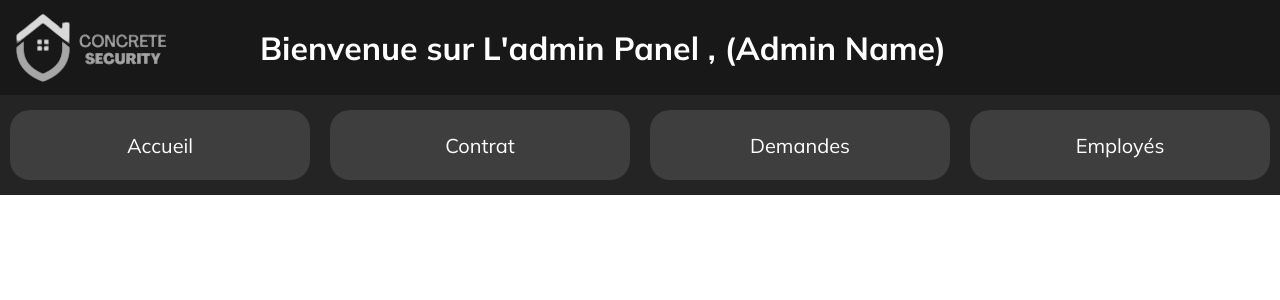
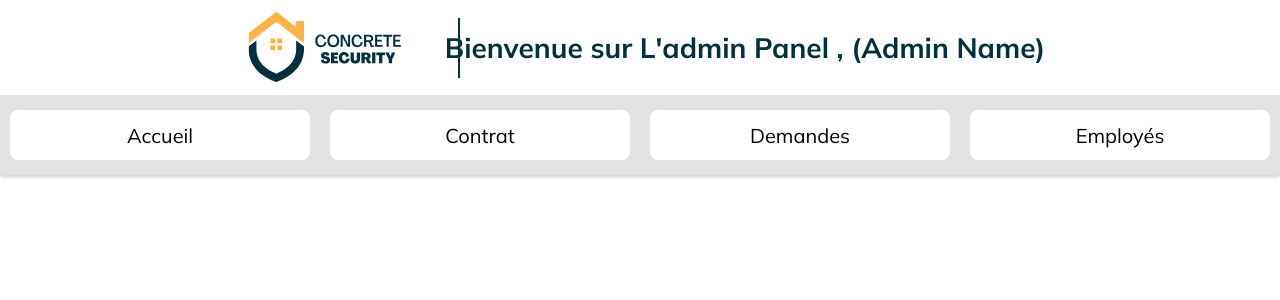
Before and after one commit to NoeCalmes/ConcreteSecurity, a CodeIgniter 4 app: template app/Views/admin/NavAdmin.php in a window 1280 px wide. Shown: the top 300 px of the page. Run offline with PHP 8.4 and a stand-in for CodeIgniter, Linux system fonts and the light colour scheme; the template is opened without the code that fills it, so the values that code supplies are empty; some libraries are stand-ins or nearby versions.

Commit message:
frg
rgrgr

```diff
--- a/app/Views/admin/NavAdmin.php
+++ b/app/Views/admin/NavAdmin.php
@@ -9,7 +9,8 @@
 
 <div class="nav-project">
     <div class="header-nav">
-        <img src="<?= base_url('public/img/acceuil/logo.png') ?>" alt="" class="logo" id="logo">
+        <img src="<?= base_url('public/img/acceuil/logo.svg') ?>" alt="" class="logo" id="logo">
+        <div class="border"></div>
         <h1> Bienvenue sur L'admin Panel , (Admin Name) </h1>
     </div>
 
--- a/public/css/StyleAdmin.css
+++ b/public/css/StyleAdmin.css
@@ -1,4 +1,4 @@
-* {
+*{
     padding: 0;
     margin: 0;
     list-style: none;
@@ -8,13 +8,16 @@
   }
 
   .nav-project {
-    background-color: #181818;
+      background-color: white;
+      box-shadow: 0 2px 4px 0 rgba(0,0,0,.2);
   }
 
 
   .header-nav {
       display: flex;
+      justify-content: center;
       align-items: center;
+      box-shadow: 0 2px 4px 0 rgba(0,0,0,.2);
   }
 
   .header-nav img {
@@ -22,41 +25,53 @@
   }
 
   .header-nav h1 {
-    color: white;
+      color: #01313f;
+      margin-left: -50px;
+      font-size:28px;
+  }
+  .header-nav .border {
+    background-color: #01313f;
+    height:60px ;
+    width: 2px;
+    position: absolute;
+    left: 35.8%;
+
   }
 
   .nav {
       width: 100%;
-    height: 100px;
-    background-color: #242424;
+      height: 80px;
+      background-color: #E2E2E2;
       display: flex;
       align-items: center;
       justify-content: center;
-
   }
 
   .nav a {
-    color: white;
+      color: black;
       font-size: 20px;
-    background-color: #3e3e3e;
+      background-color: white;
+      width: 100%;
+      height: 50px;
+      display: flex;
+      justify-content: center;
+      align-items: center;
+      border-radius:8px;
+  }
+
+  .nav .list-contrat {
+      margin: 0px 10px 0px 10px;
+      border-radius:10px;
       width: 100%;
       height: 70px;
       display: flex;
       justify-content: center;
       align-items: center;
-    border-radius:20px;
-}
-
-.nav .list-contrat {
-    margin: 0px 10px 0px 10px;
-    border-radius:20px;
-    width: 100%;
-    height: 70px;
   }
 
 
   body.paneladmin {
-    background-color: #b4b4b4;
+      background-color: white;
   }
 
 
```
Lines whose indentation alone changed are shown as unchanged.
